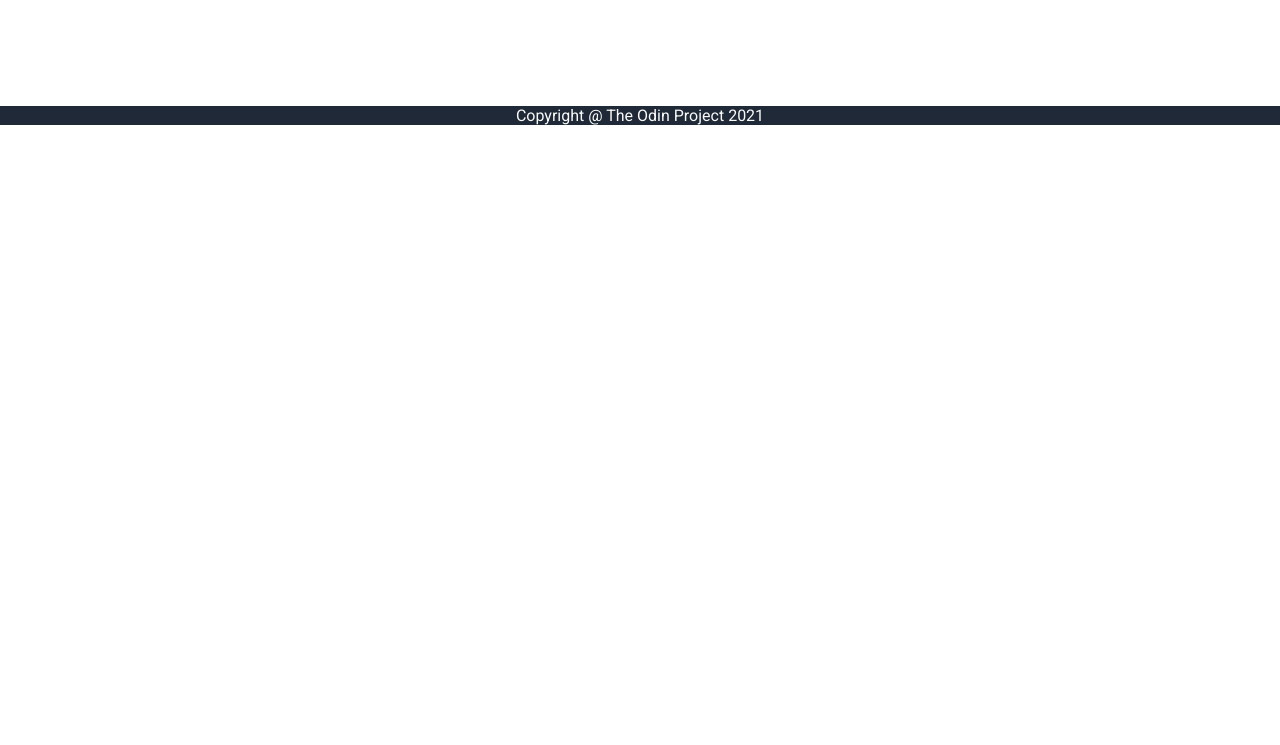
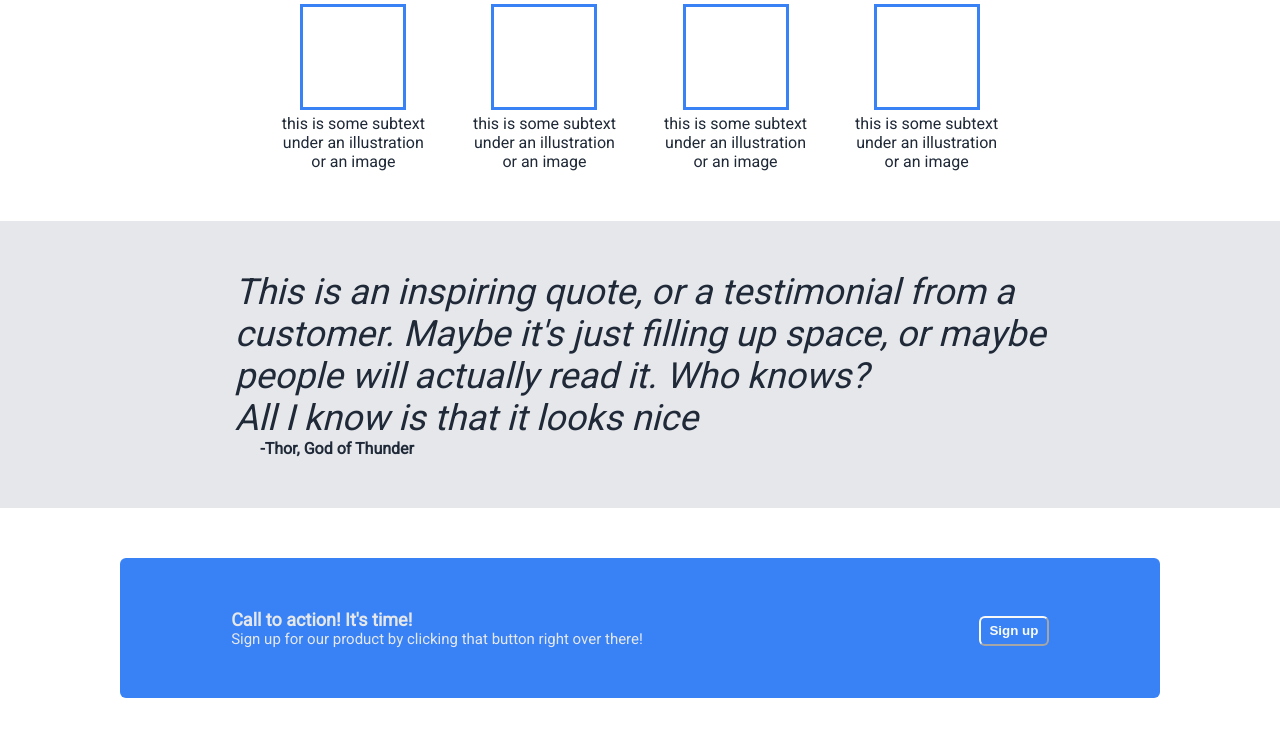
Before and after one commit to Decoy4ever/Project-Landing-Page, a plain HTML site: page index.html in a window 1280 px wide. Shown: the part 675-1420 px from the top of the page. Before the commit the page ends 800 px from the top, so only its background shows below. Drawn offline with Linux system fonts and the light colour scheme.

Commit message:
fix & feature: structure index.html and restructured style.css for 3rd section
uncommented code from 2nd to 3rd section. Completed styling the button footer.

Things to do need fix some alignment issues on all sections and refactors some code

```diff
--- a/index.html
+++ b/index.html
@@ -61,11 +61,12 @@
 
     <div class="footer">
         <div class="footer-signup">
-            <div class="footer-header">Call to action! It's time!</div>
-            <div class="footer-text">
-                Sign up for our product by clicking that button right over there!
+            <div class="footer-header">Call to action! It's time!
+                <div class="footer-text">
+                    Sign up for our product by clicking that button right over there!
+                </div>
             </div>
-            <button>Sign up</button>
+            <button class="button-footer">Sign up</button>
         </div>
     </div>
 
--- a/styles.css
+++ b/styles.css
@@ -5,7 +5,7 @@ body{
     min-height: 100vh;
     display: flex;
     flex-direction: column;
-    flex-shrink: 0;
+    /*flex: 1;*/
 }
 
 .header, footer{
@@ -50,13 +50,14 @@ ul{
 }
 
 .header-logo{
+    padding-top: 50px;
     font-size: 48px;
     font-weight: bold;
 }
 
 .header-container{
     display: flex;
-
+    margin-bottom: 50px;
 }
 
 li, a {
@@ -72,6 +73,7 @@ li, a {
     display: flex;
     justify-content: center;
     align-items: center;
+    /*padding-top: 50px;*/
 }
 
 button{
@@ -87,318 +89,110 @@ footer{
     margin-top: auto;
     display: flex;
     justify-content: center;
+    padding: 20px;
 }
 
 /*Main content here*/
 
-.container-body, .container-quote, .footer{
+.container-body{
+    color: #1F2937;
     display: flex;
     flex-direction: column;
-    justify-content: space-between;
-    flex-grow: 0;
+    align-items: center;
+    padding: 50px;
 }
 
-.container-content, .quote-text, .footer-signup{
-    display: flex;
-    justify-content: flex-end;
+.container-title{
 
-/*.container-body{*/
-/*    color: #1F2937;*/
-/*    display: flex;*/
-/*    flex-direction: column;*/
-/*    justify-content: flex-start;*/
-/*}*/
-
-/*.container-title{*/
-/*    font-size: 36px;*/
-/*    font-weight: bold;*/
-/*    color: #1F2937;*/
-/*    text-align: center;*/
-/*    padding: 10px;*/
-/*}*/
-
-/*.container-content{*/
-/*    display: flex;*/
-/*    gap: 48px;*/
-/*}*/
-
-/*.place-holder-container{*/
-/*    display: flex;*/
-/*    flex-direction: column;*/
-/*    justify-content: center;*/
-/*    align-items: center;*/
-/*}*/
-
-/*.place-holder-text{*/
-/*    margin-top: 4px;*/
-/*    text-align: center;*/
-/*}*/
-
-/*.place-holder-content{*/
-/*    border-style: solid;*/
-/*    border-color: #3882F6;*/
-/*    width: 100px;*/
-/*    height: 100px;*/
-/*}*/
-/*!*!*!*!*End of content here*!*!*!*!*/
-
-/*!*!*!*!*Quote stats here*!*!*!*!*/
-
-/*!*!*.container-quote{*!*!*/
-/*!*!*    color: #1F2937;*!*!*/
-/*!*!*    background-color: #E5E7EB;*!*!*/
-/*!*!*}*!*!*/
-
-/*.quote-text{*/
-/*    font-size: 36px;*/
-/*    font-style: italic;*/
-/*    display: flex;*/
-/*    justify-content: flex-end;*/
+    font-size: 36px;
+    font-weight: bold;
+    color: #1F2937;
+    text-align: center;
+    padding: 10px 10px 20px 10px;
 }
 
-/*!*.quote-author{*!*/
-/*!*    font-weight: bold;*!*/
-/*!*    text-align: center;*!*/
-/*!*}*!*/
+.container-content{
+    display: flex;
+    gap: 48px;
+}
+
+.place-holder-container{
+    display: flex;
+    flex-direction: column;
+    justify-content: center;
+    align-items: center;
+}
+
+.place-holder-text{
+    margin-top: 4px;
+    text-align: center;
+}
+
+.place-holder-content{
+    border-style: solid;
+    border-color: #3882F6;
+    width: 100px;
+    height: 100px;
+}
+/*End of content here*/
+
+/*Quote stats here*/
+
+.container-quote{
+    color: #1F2937;
+    background-color: #E5E7EB;
+    padding: 50px;
+}
+
+.quote-text{
+    font-size: 36px;
+    font-style: italic;
+    display: flex;
+    justify-content: center;
+    align-content: center;
+}
+
+.quote-author{
+    font-weight: bold;
+    text-align: right;
+    margin-right: 51rem;
+}
 
 /*!*!*End of quote here*!*!*/
 
-/*.footer-header{*/
-/*    font-size: 18px;*/
-/*}*/
+.footer{
+    display: flex;
+    justify-content: center;
+    padding: 50px;
+}
 
-/*.footer-signup{*/
-/*    color: #E5E7EB;*/
-/*    background-color: #3882F6;*/
-/*    !*width: 1000px;*!*/
-/*    !*height: auto;*!*/
+.footer-header{
+    font-size: 18px;
+    font-weight: bold;
+    margin-right: 10rem;
+}
 
-/*}*/
+.footer-text{
+    font-size: 15px;
+    font-weight: normal;
+}
 
+.footer-signup{
+    color: #E5E7EB;
+    background-color: #3882F6;
+    width: 1000px;
+    height: 100px;
+    border-radius: 6px;
+    padding: 20px;
+    display: flex;
+    align-items: center;
+    justify-content: center;
+}
 
-
-
-
-
-
-
-
-
-
-
-
-
-
-
-
-
-
-
-
-
-
-
-/*body{*/
-/*    font-family: "Roboto", sans-serif;*/
-/*    color: white;*/
-/*    min-height: 100vh;*/
-/*    display: flex;*/
-/*    flex-direction: column;*/
-/*    margin: 0;*/
-/*    padding: 0;*/
-/*}*/
-
-/*.header{*/
-/*    background-color: #1F2937;*/
-/*    display: flex;*/
-/*    flex-direction: column;*/
-/*    align-items: center;*/
-/*}*/
-
-/*!*.header, .container-body, .container-quote,.footer{*!*/
-/*!*    display: flex;*!*/
-/*!*    flex: 1;*!*/
-/*!*}*!*/
-
-/*!*!*!* Start Navigation Here *!*!*!*/
-
-/*ul{*/
-/*    display: flex;*/
-/*    padding: 0;*/
-/*    !*flex-direction: column;*!*/
-/*    !*justify-content: flex-end;*!*/
-/*    !*align-items: baseline;*!*/
-/*    gap: 16px;*/
-/*    !*padding-right: 50rem;*!*/
-/*}*/
-
-/*li{*/
-/*    list-style: none;*/
-/*    !*padding: 16px;*!*/
-/*}*/
-
-/*li a{*/
-/*    text-decoration: none;*/
-/*    color: white;*/
-/*}*/
-
-/*.nav-item:first-child{*/
-/*    !*display: flex;*!*/
-/*    !*justify-content: flex-start;*!*/
-/*    !*margin-right: auto;*!*/
-/*    font-size: 18px;*/
-/*    font-weight: bold;*/
-/*    !*margin-left: 50rem;*!*/
-/*}*/
-/*!*!*!*!* End Navigation Here *!*!*!*!*/
-
-/*!*!*!*!* Start Header Here *!*!*!*!*/
-/*.header-container{*/
-/*    !*display: flex;*!*/
-/*    !*flex-direction: row;*!*/
-/*    !*justify-content: flex-end;*!*/
-/*}*/
-
-/*.header-content{*/
-/*    !*display: flex;*!*/
-/*    !*flex-direction: column;*!*/
-/*    !*margin-right: auto;*!*/
-/*    !*margin-left: 49rem;*!*/
-/*    !*padding: 16px;*!*/
-/*}*/
-
-/*.header-logo{*/
-/*    !*font-size: 48px;*!*/
-/*    !*font-weight: bold;*!*/
-/*}*/
-
-/*.image-placeholder{*/
-/*    width: 500px;*/
-/*    height: auto;*/
-/*    background-color: darkgray;*/
-/*    border: white;*/
-/*    !*display: flex;*!*/
-/*    !*justify-content: center;*!*/
-/*    !*align-items: center;*!*/
-/*    !*margin-right: 50rem;*!*/
-/*    !*padding: 16px;*!*/
-/*}*/
-/*!*!*!* End Header Here *!*!*!*/
-
-/*!*.text-body{*!*/
-/*!*    display: flex;*!*/
-/*!*    flex-direction: row;*!*/
-/*!*    !*justify-content: center;*!*!*/
-/*!*    !*align-items: center;*!*!*/
-/*!*}*!*/
-
-
-/*!*!*!*Main content here*!*!*!*/
-
-/*.container-body{*/
-/*    !*display: flex;*!*/
-/*    background-color: #F9FAF8;*/
-/*    color: #1F2937;*/
-/*    height: auto;*/
-/*}*/
-
-/*!*.container-title{*!*/
-/*!*    font-size: 36px;*!*/
-/*!*    font-weight: bold;*!*/
-/*!*    color: #1F2937;*!*/
-/*!*    text-align: center;*!*/
-/*!*    padding: 16px;*!*/
-/*!*}*!*/
-
-/*!*.container-content{*!*/
-/*!*    display: flex;*!*/
-/*!*    flex-direction: row;*!*/
-/*!*    justify-content: center;*!*/
-/*!*    align-content: center;*!*/
-/*!*    gap: 52px;*!*/
-/*!*}*!*/
-
-/*!*.place-holder-container{*!*/
-/*!*    display: flex;*!*/
-/*!*    flex-direction: column;*!*/
-/*!*    justify-content: center;*!*/
-/*!*    align-items: center;*!*/
-/*!*}*!*/
-
-/*!*.place-holder-text{*!*/
-/*!*    margin-top: 4px;*!*/
-/*!*    text-align: center;*!*/
-/*!*}*!*/
-
-/*!*.place-holder-content{*!*/
-/*!*    border-style: solid;*!*/
-/*!*    border-color: #3882F6;*!*/
-/*!*    width: 100px;*!*/
-/*!*    height: 100px;*!*/
-/*!*}*!*/
-/*!*!*!*End of content here*!*!*!*/
-
-/*!*.text-body{*!*/
-/*!*    display: flex;*!*/
-/*!*    flex-direction: column;*!*/
-
-/*!*}*!*/
-
-/*!*!*Quote stats here*!*!*/
-
-/*.container-quote{*/
-/*    background-color: #E5E7EB;*/
-/*    color: #1F2937;*/
-/*}*/
-
-/*!*.quote-text{*!*/
-/*!*    display: flex;*!*/
-/*!*    flex-direction: row;*!*/
-/*!*    justify-content: center;*!*/
-/*!*    align-items: center;*!*/
-/*!*    font-size: 36px;*!*/
-/*!*    font-style: italic;*!*/
-/*!*}*!*/
-
-/*!*.quote-author{*!*/
-/*!*    font-weight: bold;*!*/
-/*!*    text-align: right;*!*/
-/*!*}*!*/
-
-/*!*!*End of quote here*!*!*/
-
-/*!*button{*!*/
-/*!*    width: 70px;*!*/
-/*!*    height: 30px;*!*/
-/*!*    background-color: #3882F6;*!*/
-/*!*    color:#F9FAF8;*!*/
-/*!*    margin-top: 5px;*!*/
-/*!*    border-radius: 6px;*!*/
-/*!*}*!*/
-
-/*.footer{*/
-/*    background-color: #F9FAF8;*/
-/*    !*display: flex;*!*/
-/*    !*align-items: center;*!*/
-/*    !*justify-content: center;*!*/
-
-/*}*/
-
-/*!*.footer-header{*!*/
-/*!*    font-size: 18px;*!*/
-/*!*}*!*/
-
-/*!*.footer-signup{*!*/
-/*!*    color: #E5E7EB;*!*/
-/*!*    !*width: 1000px;*!*!*/
-/*!*    !*height: auto;*!*!*/
-/*!*    background-color: #3882F6;*!*/
-/*!*}*!*/
-
-/*footer{*/
-/*    background-color: #1F2937;*/
-/*    margin-top: auto;*/
-/*    display: flex;*/
-/*    justify-content: center;*/
-/*    align-content: center;*/
-/*}*/
+.button-footer{
+    border-color: #F9FAF8;
+    width: 70px;
+    height: 30px;
+    font-weight: bold;
+    margin-left: 11rem;
+}
```
